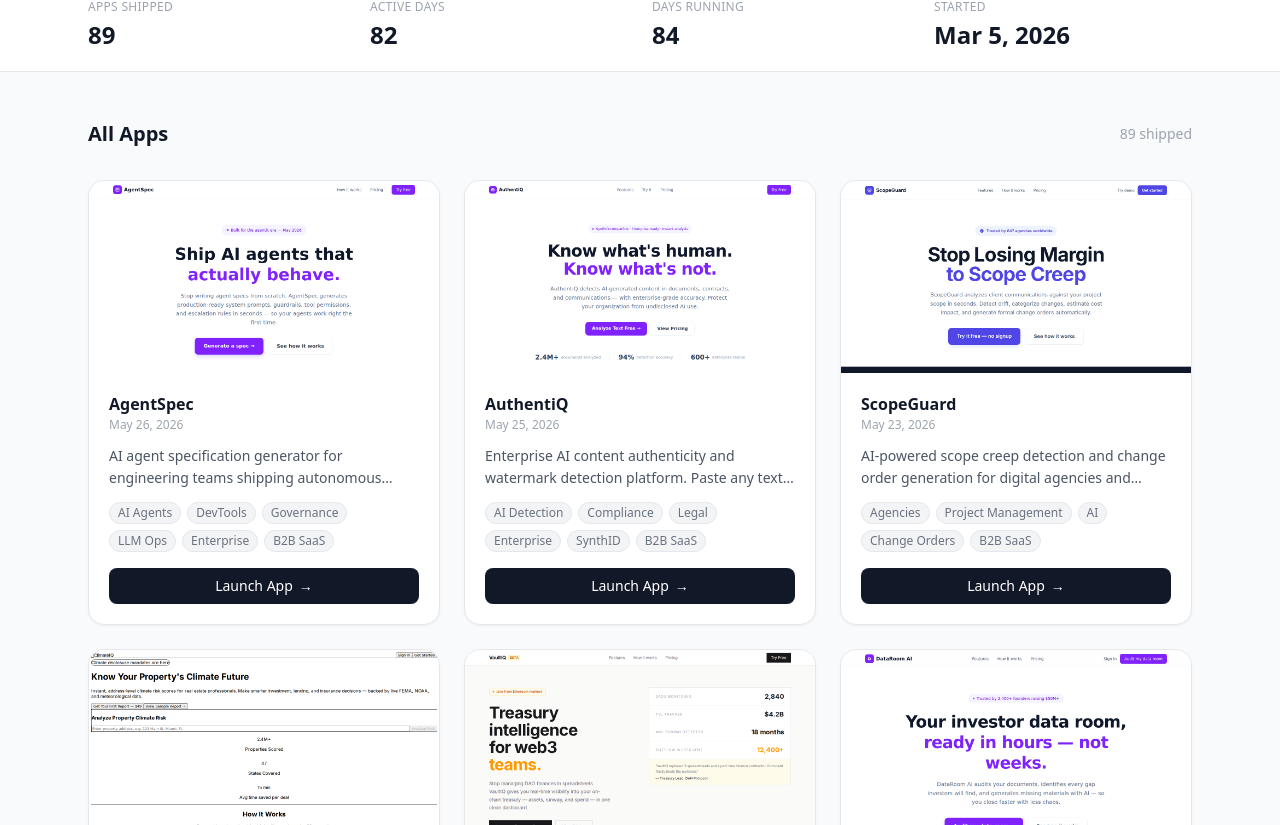
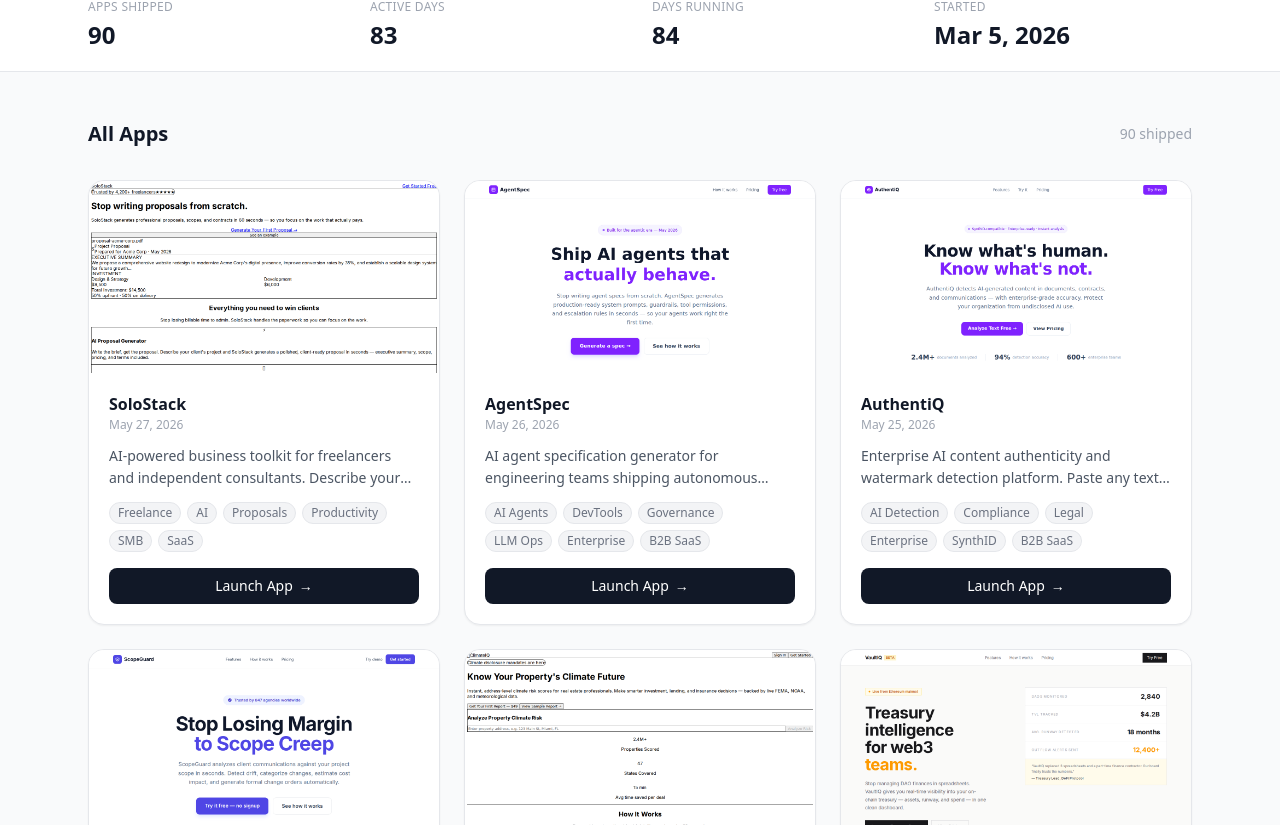
Before and after one commit to OCBuilder6/richf-labs-showcase, a Next.js app: page / in a window 1280 px wide. Shown: the part 478-1303 px from the top of the page. Built offline with nearby package versions, Linux system fonts and the light colour scheme.

Commit message:
Add SoloStack (2026-05-27)

```diff
--- a/src/data/apps.ts
+++ b/src/data/apps.ts
@@ -11,6 +11,17 @@
 }
 
 export const apps: App[] = [
+  {
+    id: "2026-05-27-solostack",
+    name: "SoloStack",
+    date: "2026-05-27",
+    description: "AI-powered business toolkit for freelancers and independent consultants. Describe your client's project and SoloStack generates a complete, professional proposal in 60 seconds — executive summary, scope of work, deliverables, timeline, pricing breakdown, and terms. Stop losing hours to admin. Win more clients, bill more hours.",
+    url: "https://2026-05-27-solostack.vercel.app",
+    repoUrl: "https://github.com/OCBuilder6/2026-05-27-solostack",
+    tags: ["Freelance", "AI", "Proposals", "Productivity", "SMB", "SaaS"],
+    gradient: "from-indigo-500 to-violet-600",
+    screenshot: "/screenshots/2026-05-27-solostack.png",
+  },
   {
     id: "2026-05-26-agentspec",
     name: "AgentSpec",
```
Also changed, not shown: public/screenshots/2026-05-27-solostack.png (added).
